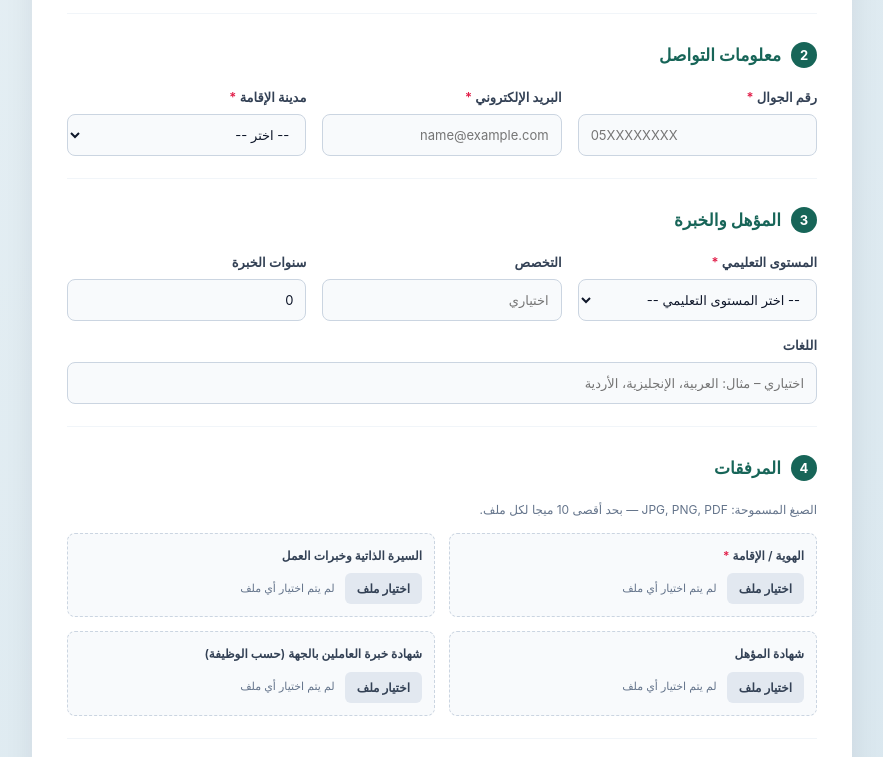
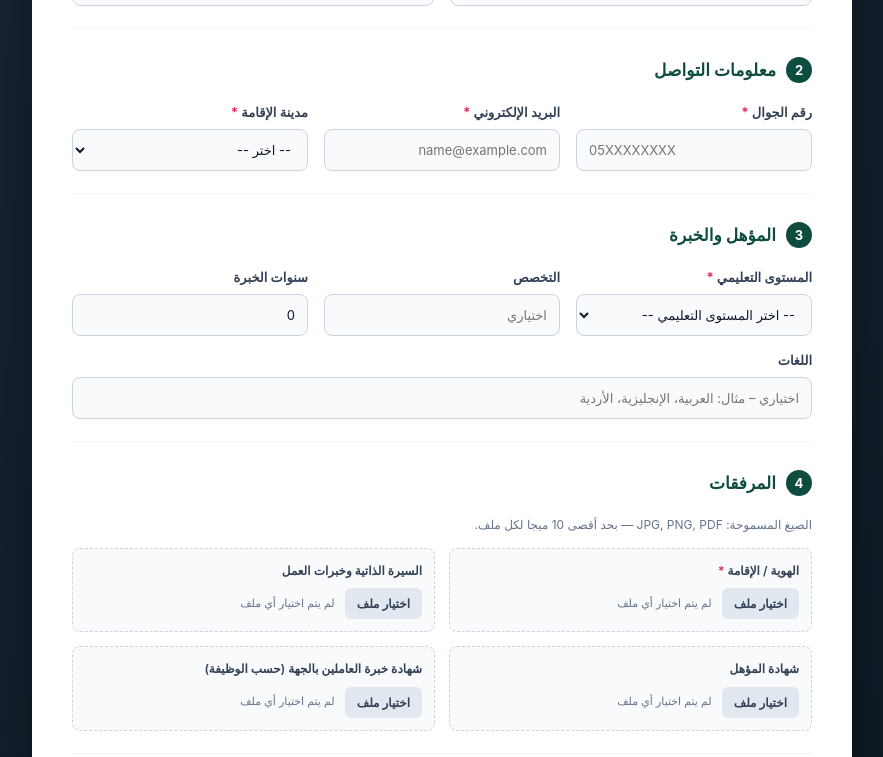
Before and after one commit to syqeq/jobs, a website: page index.html in a window 1280 px wide. Shown: the part 608-1365 px from the top of the page, without its empty margins (198-1081 px from the left). Drawn offline with Linux system fonts and the light colour scheme.

Commit message:
Update style.css

```diff
--- a/style.css
+++ b/style.css
@@ -1,12 +1,12 @@
 :root {
-  --primary-color: #176558;
-  --primary-hover: #114e44;
-  --bg-gradient: linear-gradient(135deg, #e8f1f5 0%, #d8e6ee 100%);
+  --primary-color: #0f4c40;
+  --primary-hover: #0a352c;
+  --bg-gradient: linear-gradient(135deg, #1b2838 0%, #0d1722 100%);
   --card-bg: #ffffff;
-  --text-main: #243330;
+  --text-main: #1e293b;
   --text-muted: #64748b;
   --border-color: #cbd5e1;
-  --focus-ring: rgba(23, 101, 88, 0.2);
+  --focus-ring: rgba(15, 76, 64, 0.2);
 }
 
 * {
@@ -21,16 +21,16 @@ body {
   min-height: 100vh;
   color: var(--text-main);
   line-height: 1.6;
-  padding: 30px 15px;
+  padding: 40px 15px;
 }
 
 .page {
   max-width: 820px;
   margin: 0 auto;
   background: var(--card-bg);
-  border-radius: 16px;
-  box-shadow: 0 10px 30px rgba(15, 23, 42, 0.08);
-  padding: 35px;
+  border-radius: 18px;
+  box-shadow: 0 20px 45px rgba(0, 0, 0, 0.35);
+  padding: 40px;
 }
 
 .brand-header {
@@ -39,7 +39,7 @@ body {
 }
 
 .brand-header img {
-  max-width: 200px;
+  max-width: 210px;
   height: auto;
   display: inline-block;
 }
```
